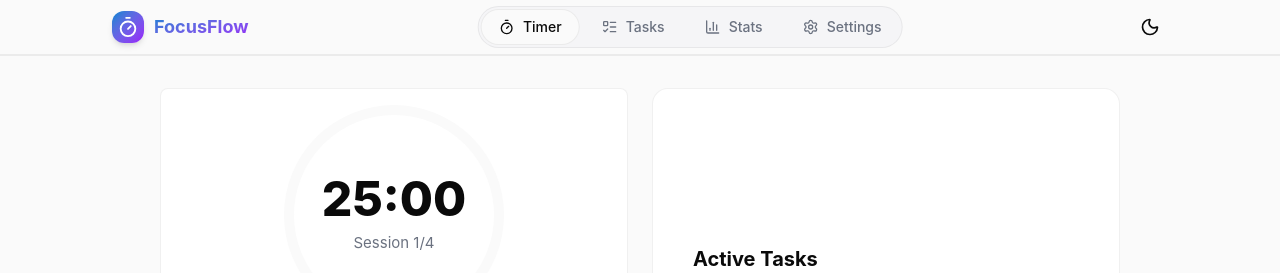
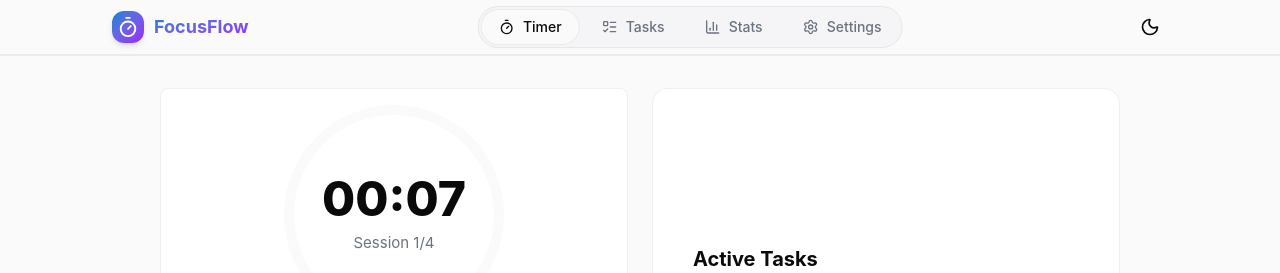
Before and after one commit to omeresmr/pomodoro-timer, a React (Vite) app: page / in a window 1280 px wide. Shown: the top 273 px of the page. Built offline with nearby package versions, Linux system fonts and the light colour scheme.

Commit message:
implement formatSeconds & display time logic

```diff
--- a/src/components/Timer/TimerContent.tsx
+++ b/src/components/Timer/TimerContent.tsx
@@ -7,6 +7,9 @@ import CurrentTask from './CurrentTask';
 import Card from '../Card/Card';
 import { ArrowRight } from 'lucide-react';
 import reducer, { initialState } from '../../reducers/timer.reducer';
+
+// Temporary
+const PomodoroTime = 7;
 
 export default function TimerContent() {
   const [state, dispatch] = useReducer(reducer, initialState);
@@ -25,7 +28,10 @@ export default function TimerContent() {
 
   return (
     <Card className="flex-col gap-4 self-start">
-      <TimerDisplay time="25:00" session="1/4" />
+      <TimerDisplay
+        remainingSeconds={PomodoroTime - state.secondsPassed}
+        session="1/4"
+      />
 
       <IconButton>
         <ArrowRight className="w-4 h-4" />
--- a/src/components/Timer/TimerDisplay.tsx
+++ b/src/components/Timer/TimerDisplay.tsx
@@ -1,12 +1,19 @@
+import formatSeconds from '../../util/formatSeconds';
+
 interface TimerDisplayProps {
-  time: string;
+  remainingSeconds: number;
   session: string;
 }
 
-export default function TimerDisplay({ time, session }: TimerDisplayProps) {
+export default function TimerDisplay({
+  remainingSeconds,
+  session,
+}: TimerDisplayProps) {
   return (
     <div className="timer-display-wrapper">
-      <p className="text-5xl font-extrabold">{time}</p>
+      <p className="text-5xl font-extrabold">
+        {formatSeconds(remainingSeconds)}
+      </p>
       <p className="text-muted-foreground">Session {session}</p>
     </div>
   );
--- /dev/null
+++ b/src/util/formatSeconds.ts
@@ -0,0 +1,4 @@
+const formatSeconds = (seconds: number) =>
+  `${String(Math.floor(seconds / 60)).padStart(2, '0')}:${String(seconds % 60).padStart(2, '0')}`;
+
+export default formatSeconds;
```
